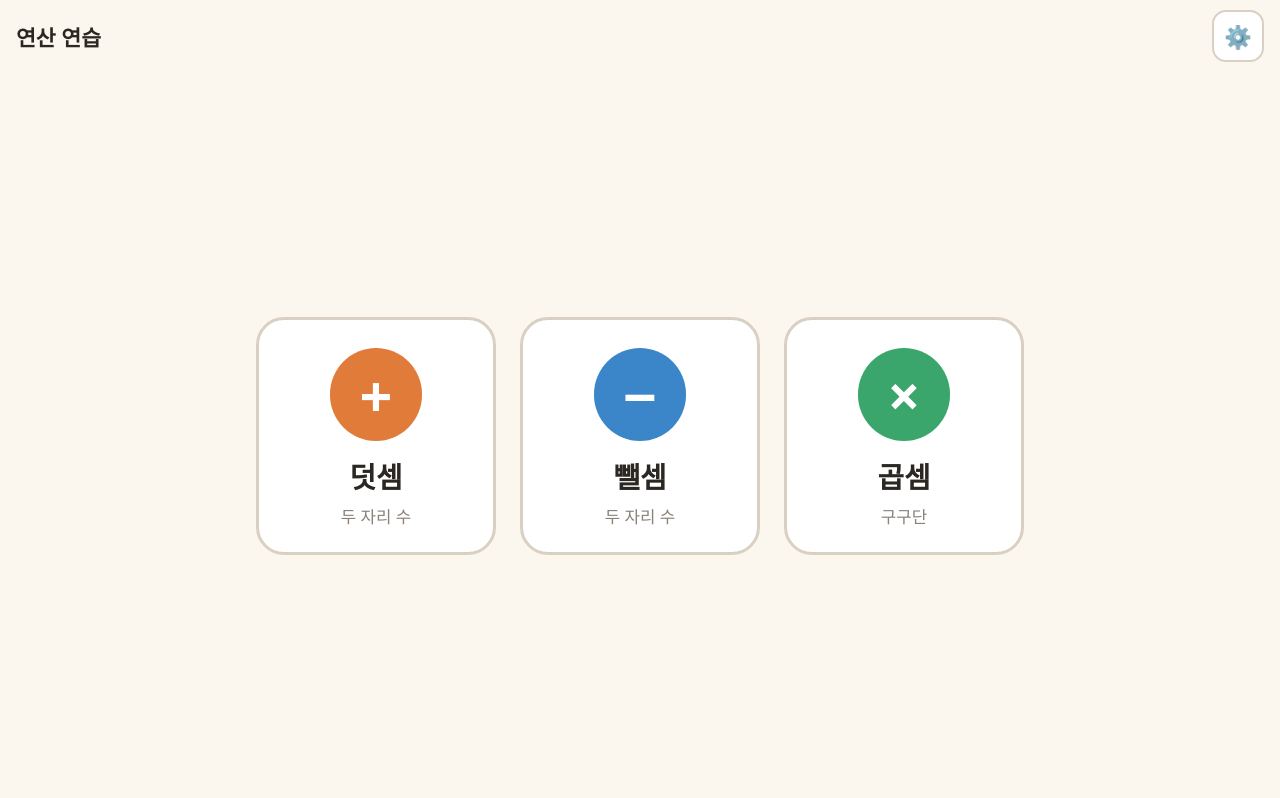
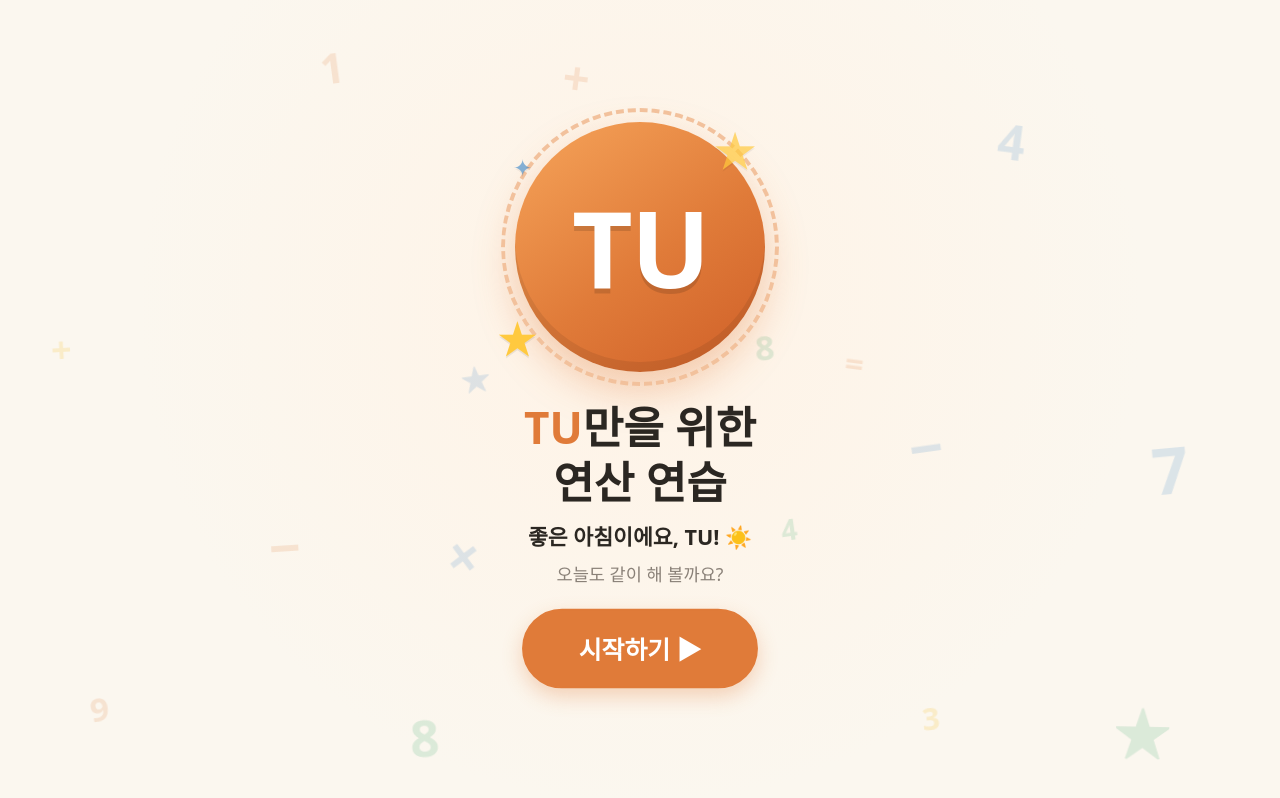
Before and after one commit to Foxturtle/tumath, a plain HTML site: page index.html in a window 1280 px wide. Drawn offline with Linux system fonts and the light colour scheme.

Commit message:
TU만을 위한 시작 화면 추가
- 앱을 열면 이름 배지, 시간대별 인사, 오늘 푼 장수가 나오는 시작 화면
- 홈 제목과 결과 메시지에 아이 이름 표시
- 부모님 메뉴에서 아이 이름 변경 (기본값 TU)

Co-Authored-By: Claude Opus 5.5 <noreply@anthropic.com>

```diff
--- a/app.js
+++ b/app.js
@@ -7,12 +7,14 @@ const INK = '#1d3c8f';
 const app = document.getElementById('app');
 const $ = (s, el = document) => el.querySelector(s);
 const $$ = (s, el = document) => [...el.querySelectorAll(s)];
+const esc = s => String(s).replace(/[&<>"']/g, ch => `&#${ch.charCodeAt(0)};`);
+const kid = () => esc(S.name || 'TU');
 
 // ---------- 저장 ----------
 const KEY = 'tumath.v1';
 const S = load();
 function load() {
-  const d = { pin: null, allowTouch: false, timer: false, current: null, last: null, retry: [], history: [] };
+  const d = { name: 'TU', pin: null, allowTouch: false, timer: false, current: null, last: null, retry: [], history: [] };
   try { return Object.assign(d, JSON.parse(localStorage.getItem(KEY)) || {}); } catch (e) { return d; }
 }
 let saveTimer = 0;
@@ -256,6 +258,39 @@ function undo() {
   }
 }
 
+// ---------- 화면: 시작 (앱을 열 때마다) ----------
+function intro() {
+  setScreen('intro');
+  const n = kid(), h = new Date().getHours();
+  const greet = h < 5 ? `${n}, 아직 깜깜한 밤이에요 🌙`
+    : h < 11 ? `좋은 아침이에요, ${n}! ☀️`
+    : h < 17 ? `안녕, ${n}! 오늘도 반가워요 👋`
+    : h < 21 ? `오늘 하루도 수고했어요, ${n}! 🌇`
+    : `${n}, 조금만 하고 자요 🌙`;
+  const todayKey = new Date().toDateString();
+  const today = S.history.filter(x => new Date(x.date).toDateString() === todayKey).length;
+  const sub = today ? `오늘 벌써 ${today}장이나 풀었어요!` : '오늘도 같이 해 볼까요?';
+  const syms = ['+', '−', '×', '=', '1', '2', '3', '4', '5', '6', '7', '8', '9', '★'];
+  const colors = ['#e07b39', '#3a86c8', '#3aa66b', '#f5b301'];
+  const floaters = Array.from({ length: 18 }, (_, i) =>
+    `<span style="left:${rnd(2, 94)}%;top:${rnd(3, 90)}%;--d:-${(Math.random() * 6).toFixed(2)}s;--c:${colors[i % 4]};font-size:${rnd(28, 64)}px">${syms[rnd(0, syms.length - 1)]}</span>`).join('');
+  const letters = [...(S.name || 'TU')].map((ch, i) => `<span style="--i:${i}">${esc(ch)}</span>`).join('');
+  const len = [...(S.name || 'TU')].length;
+  app.innerHTML = `
+    <main class="intro">
+      <div class="floaters" aria-hidden="true">${floaters}</div>
+      <div class="badge" style="--fs:${len <= 2 ? .42 : len === 3 ? .32 : .22}">
+        <div class="letters">${letters}</div>
+        <i class="spark s1">★</i><i class="spark s2">★</i><i class="spark s3">✦</i>
+      </div>
+      <h1><b>${n}</b>만을 위한<br>연산 연습</h1>
+      <p class="greet">${greet}</p>
+      <p class="sub">${sub}</p>
+      <button class="btn primary big start" data-act="start">시작하기 ▶</button>
+    </main>`;
+  app.onclick = e => { if (e.target.closest('[data-act=start]')) home(); };
+}
+
 // ---------- 화면: 홈 ----------
 function home() {
   setScreen('home');
@@ -264,7 +299,7 @@ function home() {
   if (c && c.status === 'solving') banner = `<div class="banner">풀던 학습지가 있어요 · ${c.title}<button class="btn primary" data-act="resume">이어서 풀기</button></div>`;
   if (c && c.status === 'submitted') banner = `<div class="banner">채점을 기다리는 학습지가 있어요 · ${c.title}<button class="btn primary" data-act="grade">부모님 채점하기</button></div>`;
   app.innerHTML = `
-    <header class="bar"><div class="title">연산 연습</div><button class="icon-btn" data-act="parent" aria-label="부모님 메뉴">⚙️</button></header>
+    <header class="bar"><div class="title"><span class="kid">${kid()}</span>의 연산 연습</div><button class="icon-btn" data-act="parent" aria-label="부모님 메뉴">⚙️</button></header>
     <main class="home">
       ${banner}
       <div class="choices">
@@ -432,7 +467,8 @@ function result() {
   setScreen('result');
   const L = S.last, r = L.score / L.total, wrong = flat(L).filter((_, k) => L.marks[k] === 'x');
   const stars = r >= .9 ? 3 : r >= .7 ? 2 : 1;
-  const msg = r === 1 ? '모두 맞았어요! 최고예요 🎉' : r >= .8 ? '참 잘했어요! 👍' : '조금만 더 힘내요! 💪';
+  const n = kid();
+  const msg = r === 1 ? `모두 맞았어요! 최고예요, ${n} 🎉` : r >= .8 ? `참 잘했어요, ${n}! 👍` : `조금만 더 힘내요, ${n}! 💪`;
   app.innerHTML = `
     <header class="bar"><button class="icon-btn" data-act="home" aria-label="처음으로">🏠</button><div class="title">${L.title} 결과</div></header>
     <div class="result-top">
@@ -465,6 +501,8 @@ function parent() {
     <header class="bar"><button class="icon-btn" data-act="home" aria-label="처음으로">🏠</button><div class="title">부모님 메뉴</div></header>
     <main class="parent">
       <section><h3>설정</h3>
+        <label class="switch-row"><span>아이 이름<small>시작 화면과 홈에 나와요 (이니셜이나 별명 추천)</small></span>
+          <input type="text" id="name" class="name-input" maxlength="6" value="${kid()}"></label>
         <label class="switch-row"><span>손가락으로도 쓰기<small>끄면 S펜으로만 써져요 (손바닥이 닿아도 안 써짐)</small></span>
           <input type="checkbox" id="touch"${S.allowTouch ? ' checked' : ''}></label>
         <label class="switch-row"><span>풀이 시간 재기<small>다 푼 뒤 결과 화면과 기록에 걸린 시간이 나와요 (풀 때는 안 보여요)</small></span>
@@ -476,6 +514,7 @@ function parent() {
       </section>
       <section><h3>기록</h3>${rows ? `<table class="history">${rows}</table>` : '<p class="empty">아직 기록이 없어요.</p>'}</section>
     </main>`;
+  $('#name').onchange = e => { S.name = e.target.value.trim() || 'TU'; e.target.value = S.name; save(); };
   $('#touch').onchange = e => { S.allowTouch = e.target.checked; save(); };
   $('#timer').onchange = e => { S.timer = e.target.checked; save(); parent(); };
   app.onclick = async e => {
@@ -550,4 +589,4 @@ function modal(html, buttons, cls = '') {
 if ('serviceWorker' in navigator && (location.protocol === 'https:' || ['localhost', '127.0.0.1'].includes(location.hostname))) {
   navigator.serviceWorker.register('sw.js').catch(() => {});
 }
-home();
+intro();
--- a/style.css
+++ b/style.css
@@ -45,6 +45,57 @@ h2, h3, p { margin: 0; }
 .tools { display: flex; gap: 4px; background: var(--paper); border: 2px solid var(--line); border-radius: 14px; padding: 3px; }
 .tool { width: 56px; height: 44px; border-radius: 10px; font-size: 1.35rem; }
 .tool.on { background: var(--accent-soft); box-shadow: inset 0 0 0 2px var(--accent); }
+
+/* ---------- 시작 화면 ---------- */
+.intro {
+  flex: 1; position: relative; overflow: hidden; display: flex; flex-direction: column;
+  align-items: center; justify-content: center; gap: 10px; padding: 24px 16px; text-align: center;
+  background: radial-gradient(circle at 50% 38%, #fff3e6 0%, var(--bg) 62%);
+}
+.floaters span {
+  position: absolute; font-weight: 800; color: var(--c); opacity: .16;
+  animation: bob 5s ease-in-out var(--d) infinite alternate;
+}
+.badge {
+  --size: min(44vmin, 250px);
+  position: relative; width: var(--size); height: var(--size); border-radius: 50%; margin-bottom: 18px;
+  display: grid; place-items: center;
+  background: linear-gradient(145deg, #f6a45a, #e07b39 55%, #cf5f28);
+  box-shadow: 0 18px 40px rgba(224, 123, 57, .35), inset 0 -10px 0 rgba(0, 0, 0, .08);
+  animation: pop .7s cubic-bezier(.3, 1.6, .5, 1) both;
+}
+.badge::before {
+  content: ''; position: absolute; inset: -14px; border-radius: 50%;
+  border: 4px dashed #f2c19c; animation: spin 20s linear infinite;
+}
+.badge .letters {
+  display: flex; font-size: calc(var(--size) * var(--fs)); font-weight: 900; line-height: 1;
+  color: #fff; letter-spacing: -.02em; text-shadow: 0 5px 0 rgba(0, 0, 0, .13);
+}
+.badge .letters span { display: inline-block; animation: drop .65s cubic-bezier(.3, 1.6, .5, 1) both; animation-delay: calc(.35s + var(--i) * .16s); }
+.spark { position: absolute; font-style: normal; color: #ffc93c; text-shadow: 0 2px 0 rgba(0, 0, 0, .08); animation: twinkle 1.8s ease-in-out infinite; }
+.spark.s1 { top: -4%; right: 2%; font-size: calc(var(--size) * .2); }
+.spark.s2 { bottom: 4%; left: -6%; font-size: calc(var(--size) * .14); animation-delay: .6s; }
+.spark.s3 { top: 10%; left: -2%; font-size: calc(var(--size) * .12); animation-delay: 1.1s; color: #3a86c8; }
+.intro h1 { margin: 0; font-size: clamp(1.8rem, 5.5vmin, 2.8rem); font-weight: 900; line-height: 1.25; animation: rise .6s .8s both; }
+.intro h1 b { color: var(--accent); }
+.intro .greet { font-size: 1.35rem; font-weight: 700; animation: rise .6s 1s both; }
+.intro .sub { font-size: 1.1rem; color: var(--muted); animation: rise .6s 1.1s both; }
+.intro .start {
+  margin-top: 14px; font-size: 1.5rem; padding: .8em 2.2em; border-radius: 999px;
+  box-shadow: 0 8px 20px rgba(224, 123, 57, .3);
+  animation: rise .6s 1.3s both, pulse 2.2s 2.2s ease-in-out infinite;
+}
+@keyframes bob { from { transform: translateY(-10px) rotate(-8deg); } to { transform: translateY(14px) rotate(8deg); } }
+@keyframes pop { from { transform: scale(.3); opacity: 0; } to { transform: scale(1); opacity: 1; } }
+@keyframes drop { from { transform: translateY(-70%) scale(.5); opacity: 0; } to { transform: none; opacity: 1; } }
+@keyframes spin { to { transform: rotate(360deg); } }
+@keyframes twinkle { 0%, 100% { transform: scale(.65); opacity: .5; } 50% { transform: scale(1.15); opacity: 1; } }
+@keyframes rise { from { opacity: 0; transform: translateY(16px); } to { opacity: 1; transform: none; } }
+@keyframes pulse { 50% { transform: scale(1.06); } }
+@media (prefers-reduced-motion: reduce) { .intro *, .intro *::before { animation: none !important; } }
+.bar .title .kid { color: var(--accent); }
+.name-input { width: 120px; font: inherit; font-size: 1.2rem; font-weight: 800; text-align: center; padding: 6px 10px; border: 2px solid var(--line); border-radius: 12px; color: var(--accent); }
 
 /* ---------- 홈 ---------- */
 .home { flex: 1; display: flex; flex-direction: column; align-items: center; justify-content: center; gap: 28px; padding: 16px; }
```
